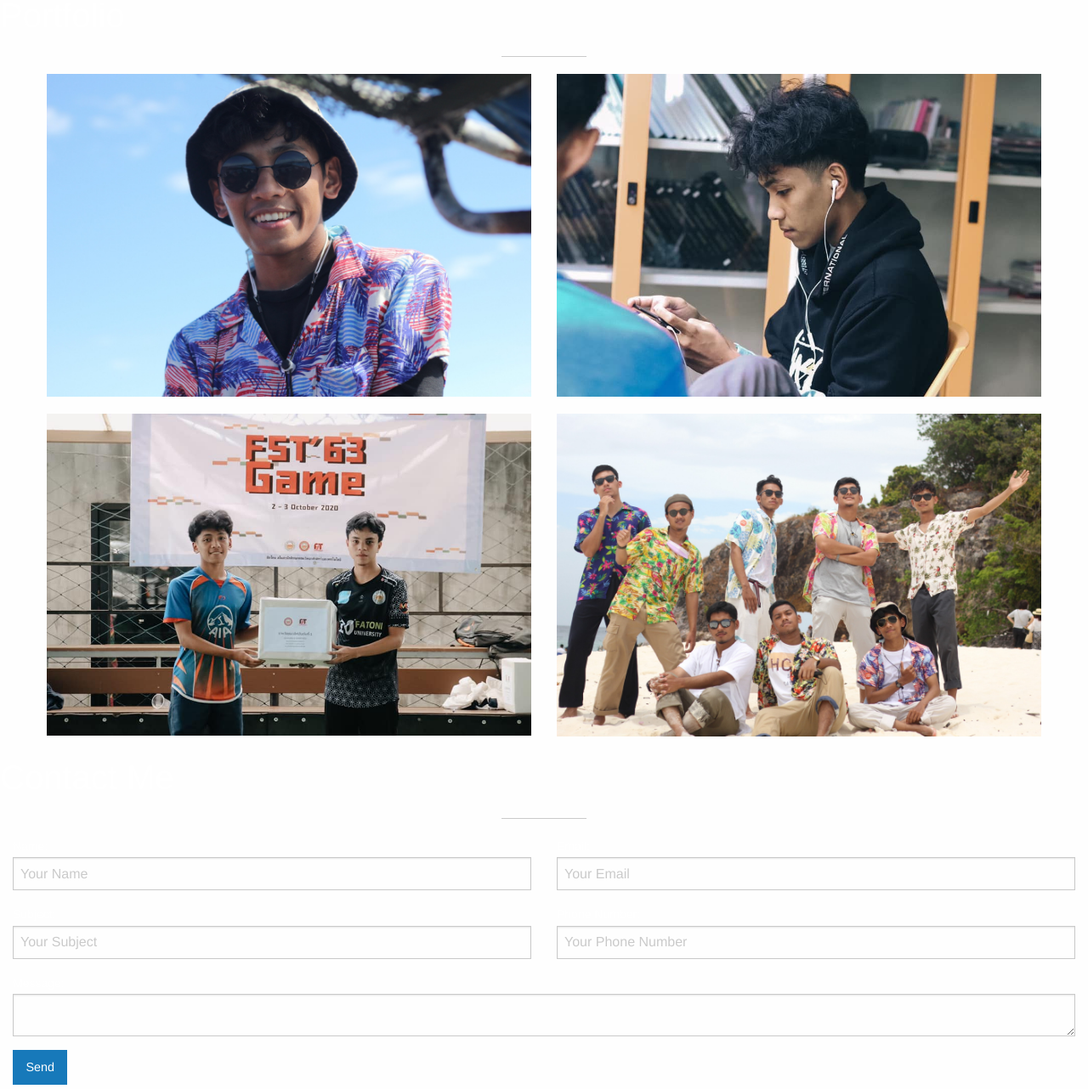
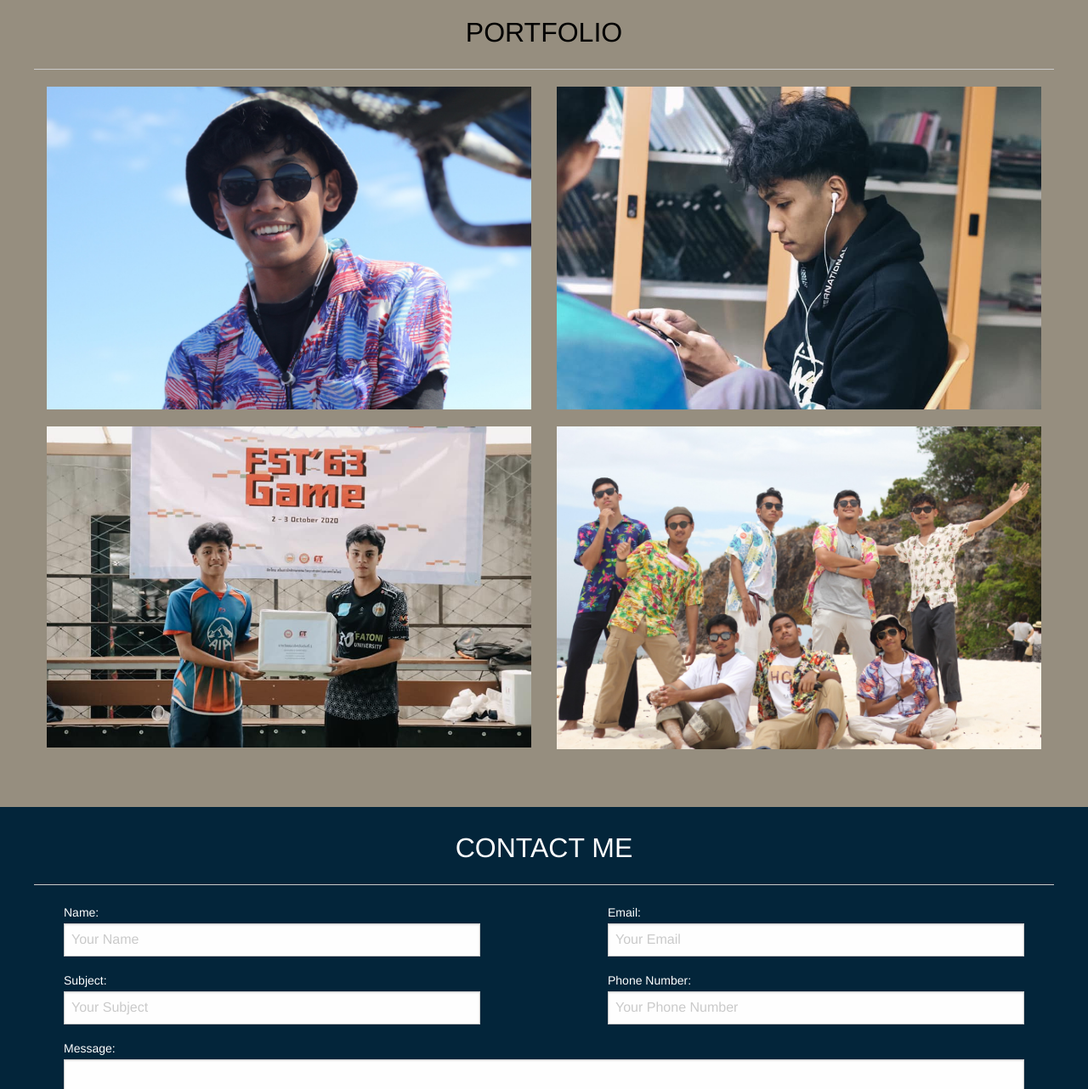
Before and after one commit to fsslh007/FaisPersonalPage, a plain HTML site: page index.html in a window 1280 px wide. Shown: the part 905-2187 px from the top of the page at 85% size. Drawn offline with nearby package versions, Linux system fonts and the light colour scheme.

Commit message:
Update style.css

```diff
--- a/style.css
+++ b/style.css
@@ -7,12 +7,8 @@
 .container {
     max-width: 100%;
     margin: 0 auto;
-    color: white;
 }
 
-.container .slogan {
-    color: white;
-}
 
 .header {
     position: relative;
@@ -83,13 +79,14 @@ h1.t2 {
     text-transform: uppercase;
     font-size: 6rem;
     font-weight: bold;
+    color: white;
     /*margin: 0% 0 0 5%;*/
 }
 
 span.slogan {
     text-transform: uppercase;
     font-size: 30px;
-    color: rgba(51, 51, 51, 0.7);
+    color: white;
     /*margin: 0 0 0 5%;*/
 }
 
@@ -127,35 +124,64 @@ img.logo {
     margin: 2% 5% 0 0;
 }
 
+.portfolio {
+    background: rgb(150, 142, 127);
+    height: 120vh;
+    min-height: 500px;
+}
+
+.portfolio h2 {
+    text-align: center;
+    font-size: 2rem;
+    padding-top: 2%;
+    margin-bottom: 0px;
+    text-transform: uppercase;
+    color: black;
+
+}
 
 hr {
-    width: 100px;
-    height: 2px;
+    width: 100%;
+    height: 5px;
     background-color: #2199e8;
     margin-bottom: 50px;
     margin-top: 10px;
-}
-
-h5 {
-    text-align: center;
-    font-size: 1.1rem;
-    margin-top: 50px;
-    margin-bottom: 0px;
-    text-transform: uppercase;
 }
 
 .work {
     margin-bottom: 20px;
 }
 
+.contact {
+    background: hsl(203, 90%, 12%);
+    height: 60vh;
+    min-height: 500p
+}
+
+.contact h2 {
+    text-align: center;
+    font-size: 2rem;
+    padding-top: 2%;
+    margin-bottom: 0px;
+    text-transform: uppercase;
+    color: white;
+
+}
+
 .medium-6 label, .medium-12 label {
     color: white;
+    margin: 0 60px 0 60px;
+}
+
+.medium-12 button {
+    margin-left: 60px;
 }
 
 .footer {
     text-align: center;
     padding: 20px 0;
-    color: white;
+    color: black;
+    background-color:wheat;
 }
 
 
```
